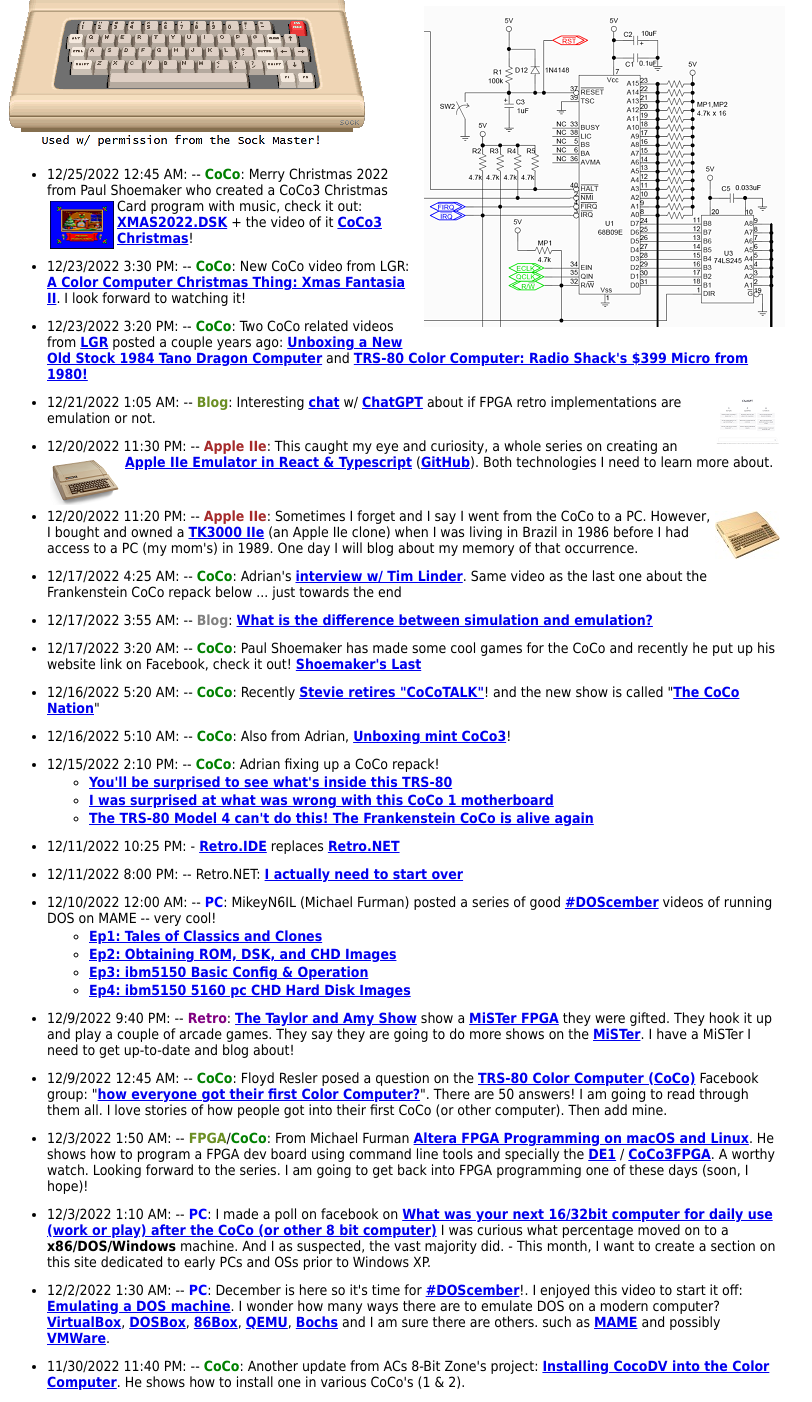
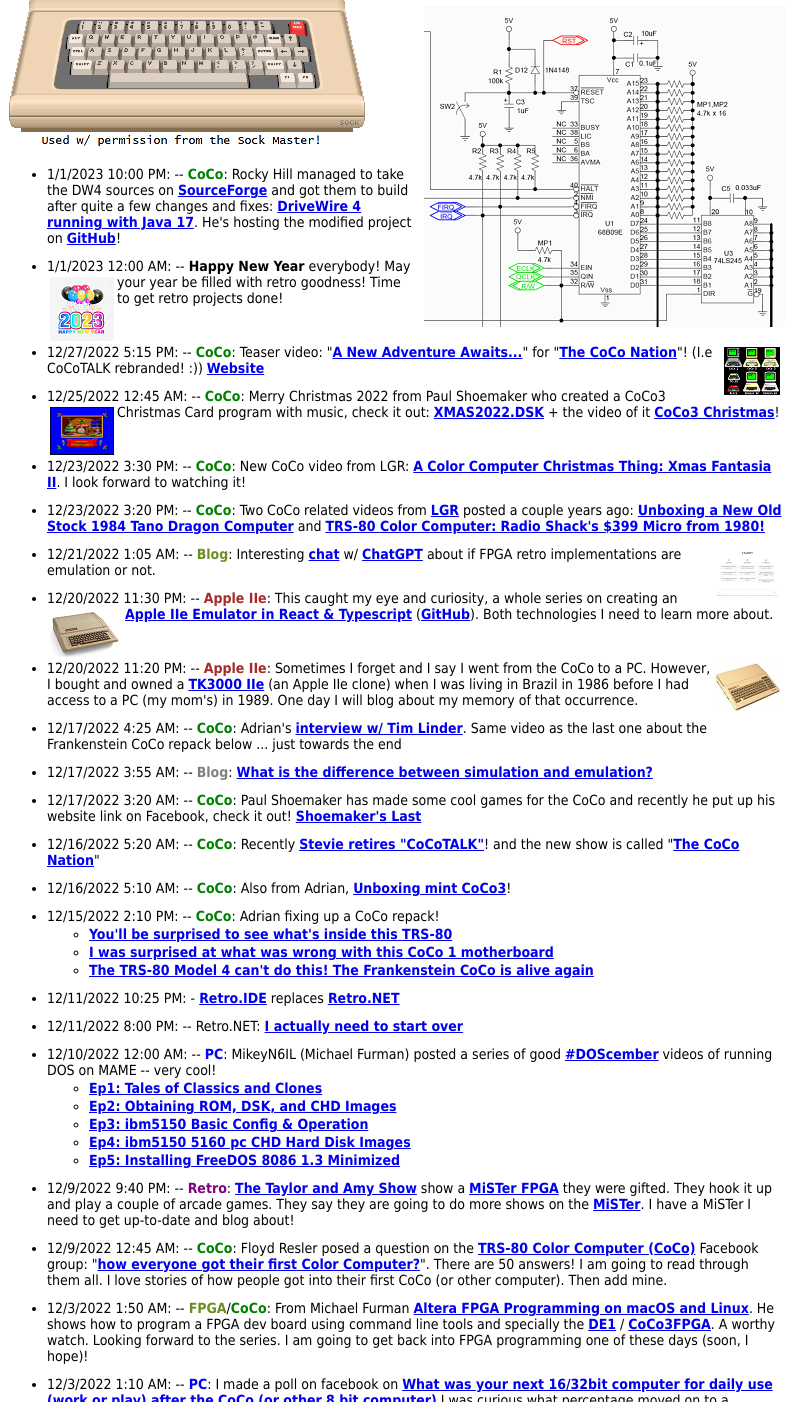
Before and after one commit to CoCo3-org/CoCo3.org, a plain HTML site: page www/index.html in a window 1280 px wide. Shown: the part 100-1502 px from the top of the page, without its empty margins (33-845 px from the left). Drawn offline with Linux system fonts and the light colour scheme.

Commit message:
latest updates

```diff
--- a/www/index.html
+++ b/www/index.html
@@ -48,6 +48,12 @@
 
 		<ul>
 
+			<li>1/1/2023 10:00 PM: -- <strong style="color:green">CoCo</strong>: Rocky Hill managed to take the DW4 sources on <strong><a href="https://sourceforge.net/projects/drivewireserver/" target="_blank">SourceForge</a></strong> and got them to build after quite a few changes and fixes: <strong><a href="https://www.youtube.com/watch?v=7fjNQZ2uRJI" target="_blank">DriveWire 4 running with Java 17</a></strong>. He's hosting the modified project on <strong><a href="https://github.com/qbancoffee/drivewire4" target="_blank">GitHub</a></strong>!</li>
+
+			<li>1/1/2023 12:00 AM: -- <strong>Happy New Year</strong> everybody! May your year be filled with retro goodness! <a href="images/HappyNewYear.png"><img style="margin:3px; float:left;" src="images/HappyNewYear-tiny.png" width="64" height="64" alt="" /></a> Time to get retro projects done!</li>
+
+			<li style="clear:left">12/27/2022 5:15 PM: -- <strong style="color:green">CoCo</strong>: <a href="images/PaulS.jpg"><img style="margin:3px; float:right;" src="images/PaulS-tiny.png" width="56" height="48" alt="" /></a> Teaser video: "<strong><a href="https://www.youtube.com/watch?v=sLu26yQa7kg" target="_blank">A New Adventure Awaits...</a></strong>" for "<strong><a href="https://www.youtube.com/@The_CoCo_Nation" target="_blank">The CoCo Nation</a></strong>"! (I.e CoCoTALK rebranded! :)) <strong><a href="https://thecoconation.com/" target="_blank">Website</a></strong></li>
+
 			<li>12/25/2022 12:45 AM: -- <strong style="color:green">CoCo</strong>: Merry Christmas 2022 from Paul Shoemaker who created a CoCo3 Christmas Card program with music, <a href="images/CoCo3-xmas22.png"><img style="margin:3px; float:left;" src="images/CoCo3-xmas22-tiny.png" width="64" height="48" alt="" /></a> check it out: <strong><a href="https://www.facebook.com/groups/2359462640/posts/10160364928072641/" target="_blank">XMAS2022.DSK</a></strong> + the video of it <strong><a href="https://www.facebook.com/groups/2359462640/posts/10160364922037641/" target="_blank">CoCo3 Christmas</a></strong>!</li>
 
 			<li style="clear:left">12/23/2022 3:30 PM: -- <strong style="color:green">CoCo</strong>: New CoCo video from LGR: <strong><a href="https://www.youtube.com/watch?v=QguVcB4HQCM" target="_blank">A Color Computer Christmas Thing: Xmas Fantasia II</a></strong>. I look forward to watching it!</li>
@@ -88,6 +94,7 @@
 					<li style="margin:2px"><strong><a href="https://www.youtube.com/watch?v=xwSTkb5EyKw" target="_blank">Ep2: Obtaining ROM, DSK, and CHD Images</a></strong></li>
 					<li style="margin:2px"><strong><a href="https://www.youtube.com/watch?v=TPdF0ZOyEXI" target="_blank">Ep3: ibm5150 Basic Config & Operation</a></strong></li>
 					<li style="margin:2px"><strong><a href="https://www.youtube.com/watch?v=J73rAL8LKR0" target="_blank">Ep4: ibm5150 5160 pc CHD Hard Disk Images</a></strong></li>
+					<li style="margin:2px"><strong><a href="https://www.youtube.com/watch?v=Gt3Ipcx4hbk" target="_blank">Ep5: Installing FreeDOS 8086 1.3 Minimized</a></strong></li>
 				</ul>
 			</li>
 
```
Also changed, not shown: www/images/HappyNewYear-tiny.png (added), www/images/HappyNewYear.png (added), www/images/PaulS-tiny.png (added), www/images/PaulS.jpg (added).
